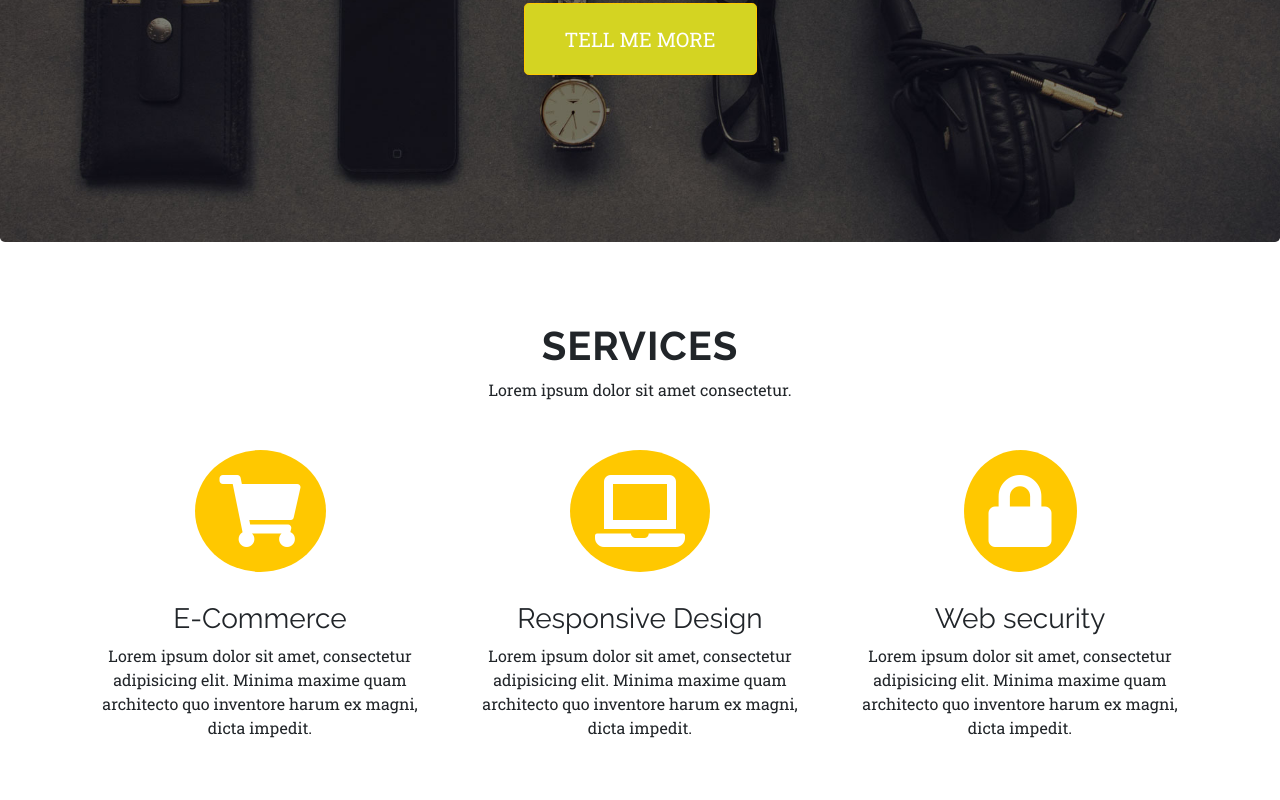
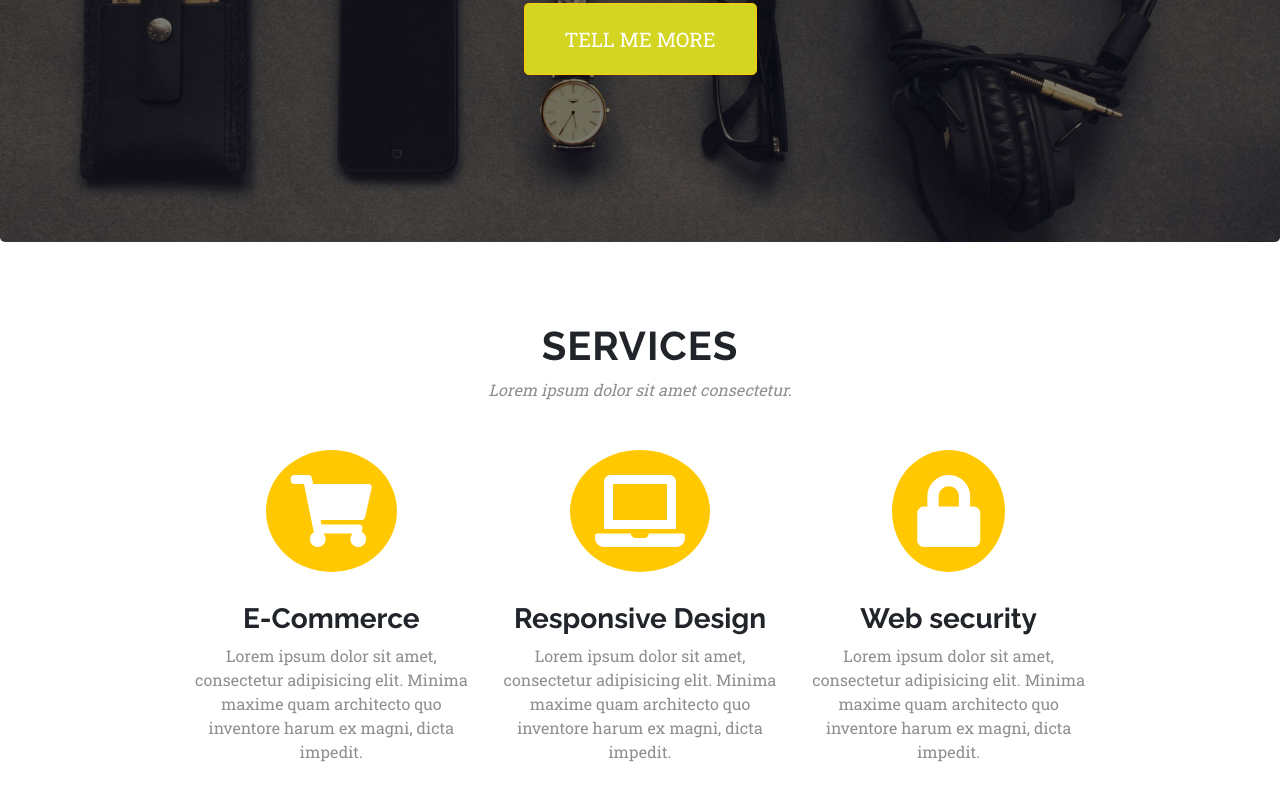
Before and after one commit to Pera030/studio, a plain HTML site: page index.html in a window 1280 px wide. Shown: the part 398-1198 px from the top of the page. Drawn offline with nearby package versions, Linux system fonts and the light colour scheme.

Commit message:
services2

```diff
--- a/index.html
+++ b/index.html
@@ -53,7 +53,7 @@
     </div>
 
 <!--  Services  -->
-    <section class="services container text-center py-5">
+    <section id="services" class="container-special text-center py-5">
         <div class="row">
             <div class="col-md-12">
                 <h2 class="headings">Services</h2>
@@ -79,6 +79,7 @@
         </div>
     </section>
 
+<!--  Portfolio  -->
 
 
 
--- a/style.css
+++ b/style.css
@@ -6,6 +6,7 @@
     --white: #fff;
     --lightGray: #dbdada;
     --text: #212529;
+    --textLight: #908e8e;
     --transition:.4s ease-in-out;
 }
 
@@ -33,6 +34,10 @@ h1,h2,h3,h4,h5,h6 {
     letter-spacing: 1px;
 }
 
+.container-special {
+    width: 70%;
+    margin: auto;
+}
 
 /****************
 Navigation
@@ -101,11 +106,15 @@ Jumbotron-Header
 Services
 ****************/
 
-.services .row {
-    justify-content: space-between;
+#services .row {
+    justify-content: space-around;
 }
 
-.services i.fas {
+#services .row:first-child p {
+    font-style: italic;
+}
+
+#services i.fas {
     color: var(--white);
     font-size: 4.5rem;
     background-color: var(--yellowDark);
@@ -113,3 +122,15 @@ Services
     border-radius: 50%;
     margin-bottom: 30px;
 }
+
+#services h3 {
+    font-weight: 700;
+}
+
+#services p {
+    color: var(--textLight);
+}
+
+/****************
+Portfolio
+****************/
```
